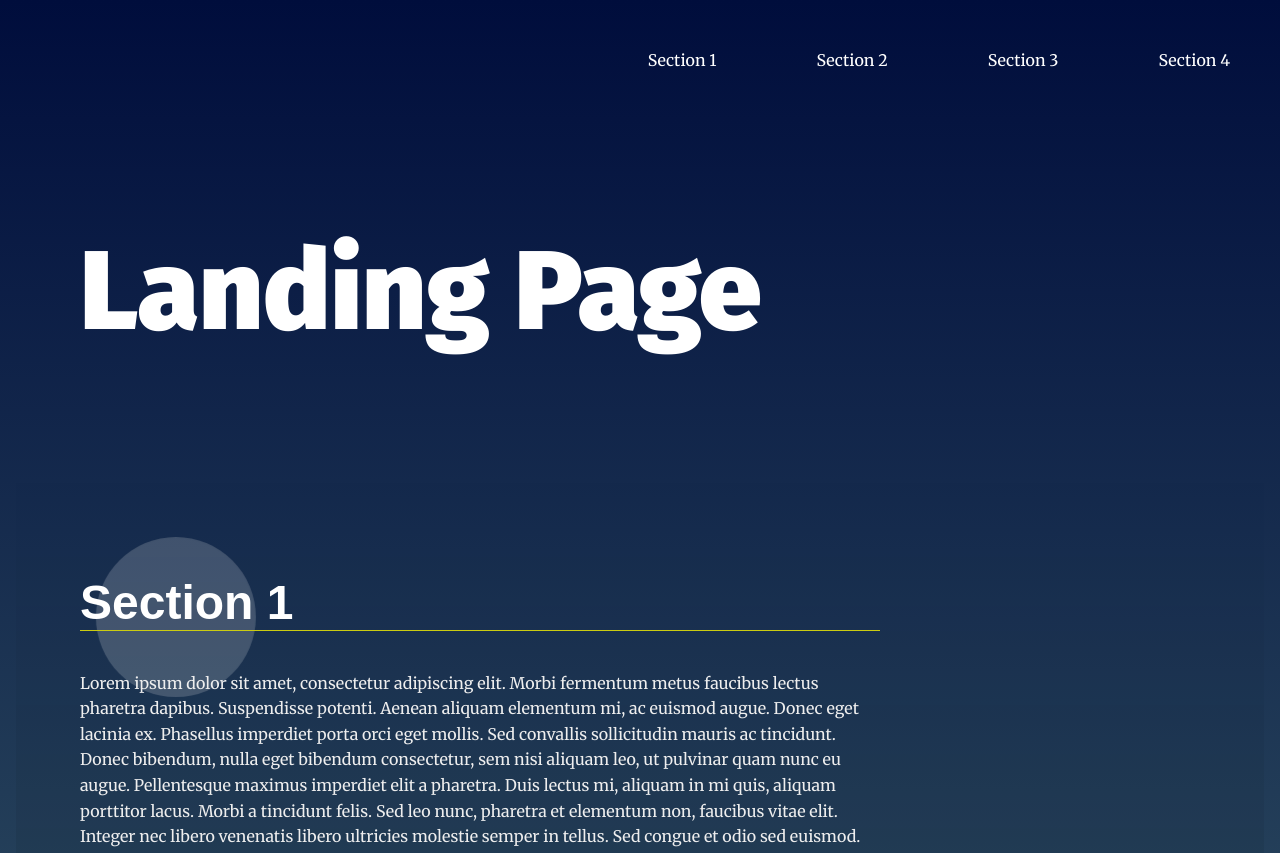
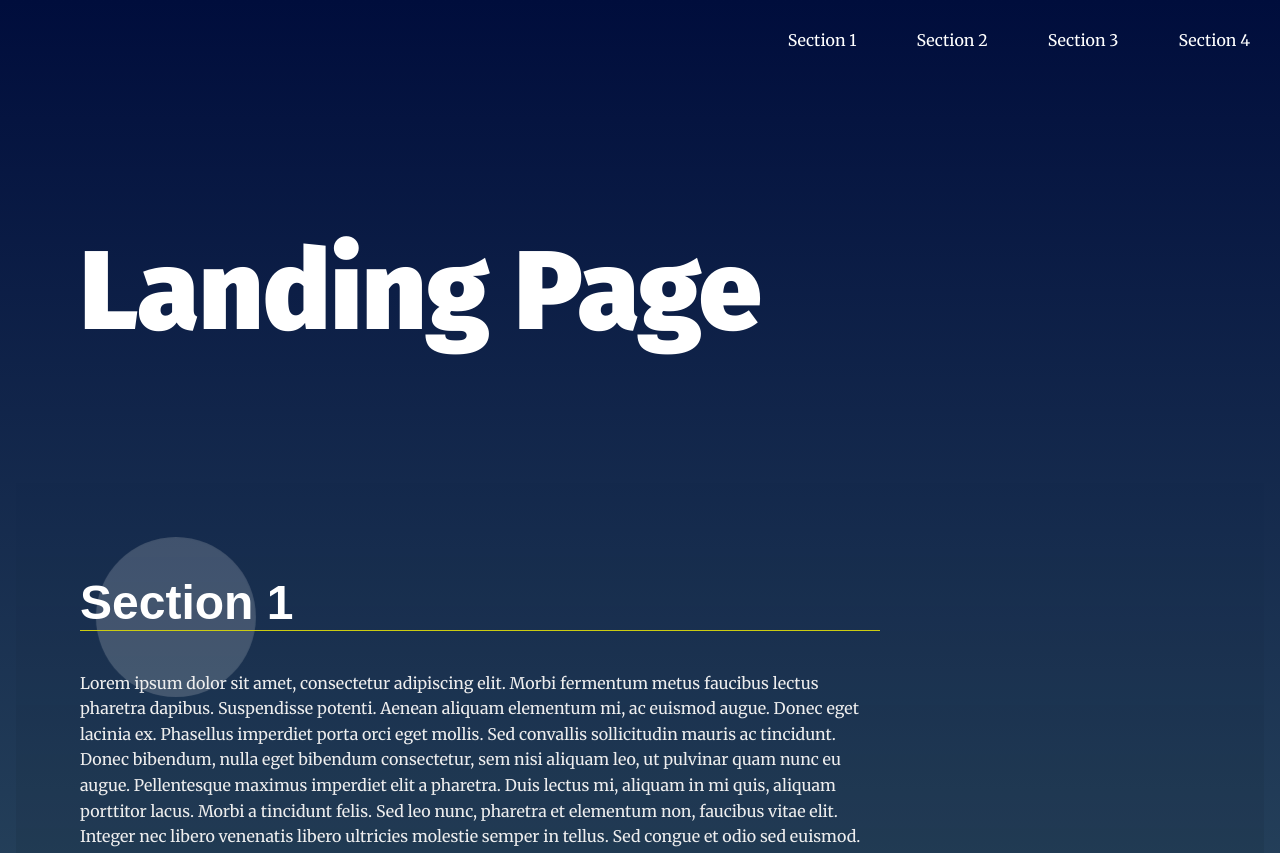
Before and after one commit to NehalNagy/FwdLandingPage, a plain HTML site: page index.html in a window 1280 px wide. Shown: the top 853 px of the page. Drawn offline with Linux system fonts and the light colour scheme.

Commit message:
refactor the implementation of building the menu to use document fragment

```diff
--- a/css/styles.css
+++ b/css/styles.css
@@ -76,7 +76,7 @@ section {
 
 .navbar__menu li {
     display: inline-block;
-    padding: 50px;
+    padding: 30px;
 }
 
 
--- a/js/app.js
+++ b/js/app.js
@@ -48,6 +48,8 @@ let unorderedList;
 function createNavItems(){
     let sections = getAllSections();
      unorderedList = document.getElementById('navbar__list');
+     const fragment = document.createDocumentFragment();
+
     for(section of sections){
         let itemText=section.getAttribute('data-nav');//comes from data-nav attribute
         let itemTarget=section.getAttribute('id');//comes from the section Id attribute
@@ -59,9 +61,11 @@ function createNavItems(){
         listItemA.style.textDecoration='none';
         //  listItemA.classList.add('inactive-menu-item');
         listItem.appendChild(listItemA);
-        unorderedList.appendChild(listItem);
+       fragment.appendChild(listItem);
         console.log("item text: "+ itemText+" item id: " + itemTarget);
     }
+
+    unorderedList.appendChild(fragment);
 }
 
 //2.Toggle style of active section (in menu and in the section view)
```
